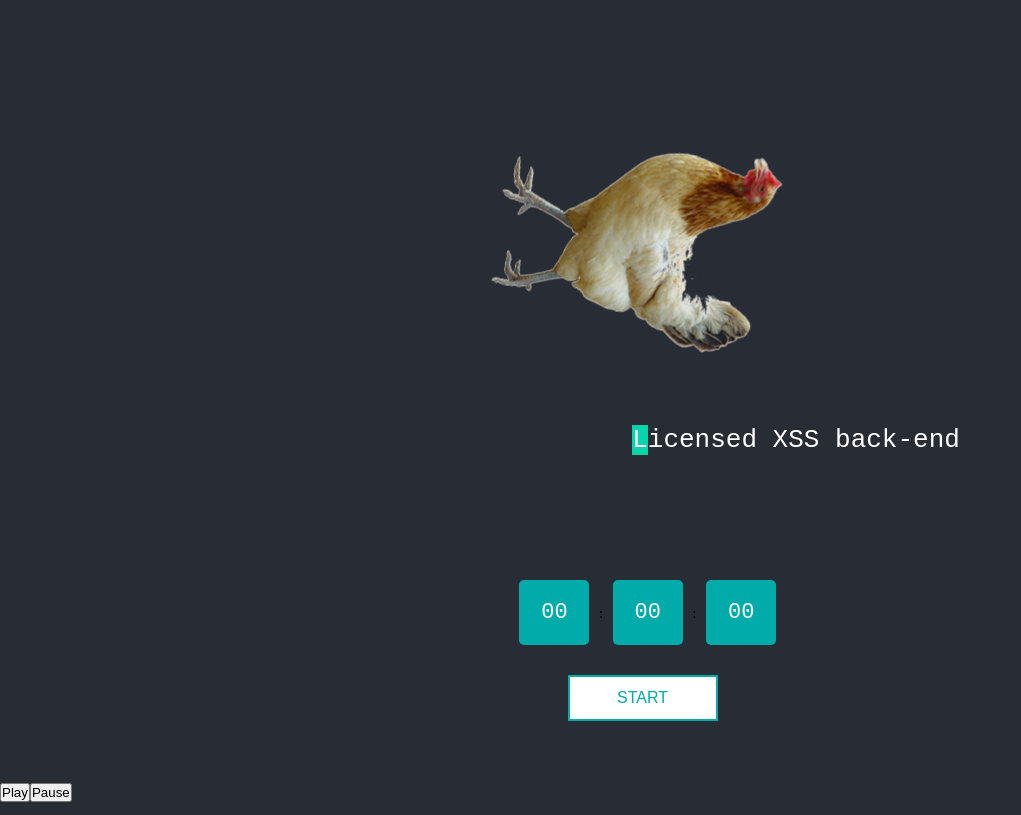
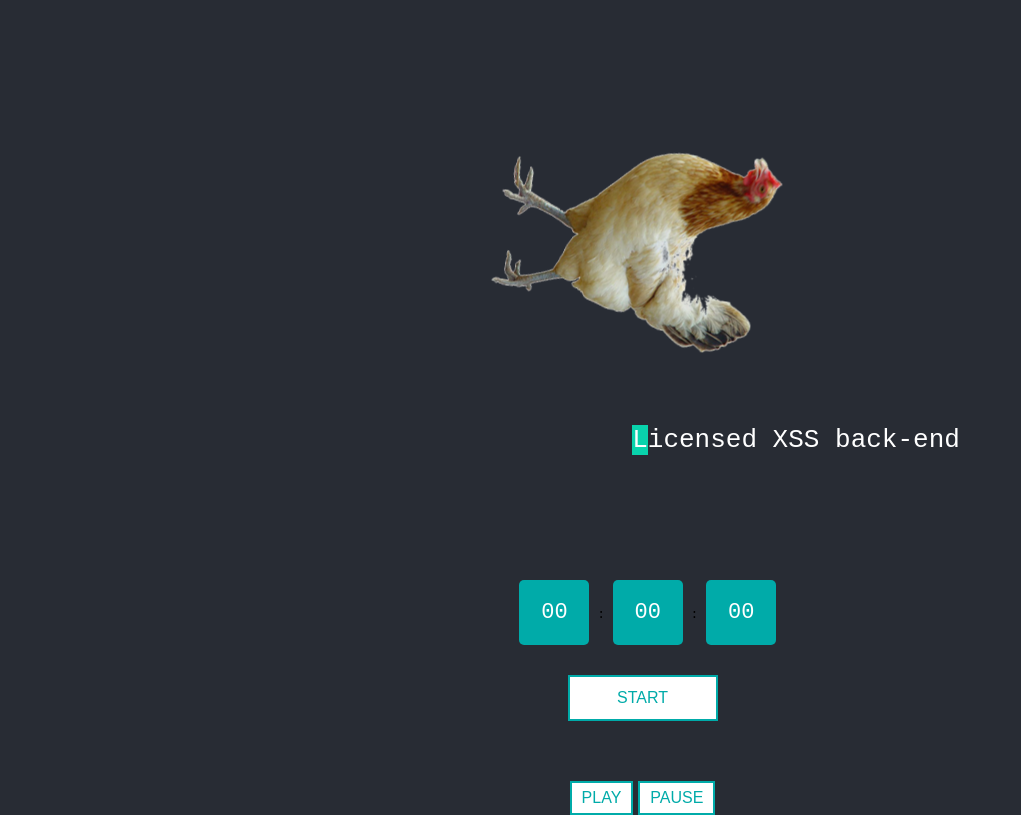
Before and after one commit to djsiu/MountainMadness2021, a React (Create React App) app in the folder interruptingchicken/: page / in a window 1280 px wide. Shown: the whole page, without its empty margins (0-1021 px from the left). Built offline with nearby package versions, Linux system fonts and the light colour scheme; no server answers.

Commit message:
cleaning up imports, moved logo, updated css

```diff
--- a/interruptingchicken/src/App.js
+++ b/interruptingchicken/src/App.js
@@ -1,4 +1,3 @@
-import logo from './logo.svg';
 import './App.css';
 
 import React from 'react';
--- a/interruptingchicken/src/Components/Timer.css
+++ b/interruptingchicken/src/Components/Timer.css
@@ -5,6 +5,7 @@
 }
 
 .clock-holder {
+
   width: 100%;
   background: #282c34;
   margin: 0px auto;
--- /dev/null
+++ b/interruptingchicken/src/Components/backgroundnoise.css
@@ -0,0 +1,31 @@
+.btn-block {
+    min-height: 0vmin;
+    display: flex;
+    flex-direction: row;
+    align-items: center;
+    justify-content: center;
+}
+
+.btn {
+    background: #fff;
+    margin-left: 5px;
+    border: none;
+    padding: 6px 10px;
+    font-size: 16px;
+    text-transform: uppercase;
+    transition: background 1s;
+    cursor: pointer;
+}
+
+.btn-play{
+    position: relative;
+  }
+
+.btn-pause{
+    position: relative;
+  }
+
+.btn-gre {
+    border: 2px solid #00aba9;
+    color: #00aba9;
+  }
--- a/interruptingchicken/src/Components/backgroundnoise.js
+++ b/interruptingchicken/src/Components/backgroundnoise.js
@@ -1,4 +1,5 @@
 import React, { Component } from 'react'
+import './backgroundnoise.css';
 
 class Music extends React.Component {
     constructor(props) {
@@ -45,9 +46,9 @@ class Music extends React.Component {
     render= () => {
 
         return (
-            <div>
-                <button onClick={this.play}>Play</button>
-                <button onClick={this.pause}>Pause</button>
+            <div className="btn-block">
+                <button className="btn btn-gre" onClick={this.play}>Play</button>
+                <button className="btn btn-gre" onClick={this.pause}>Pause</button>
             </div>
         );
     }
--- a/interruptingchicken/src/Popup.css
+++ b/interruptingchicken/src/Popup.css
@@ -10,18 +10,6 @@
     background-color: rgba(0,0,0, 0.5);
   }
 
-  .popup_inner {
-    position: absolute;
-    left: 25%;
-    right: 25%;
-    top: 25%;
-    bottom: 25%;
-    margin: auto;
-    border-radius: 20px;
-    background: white;
-    opacity: 1.0;
-  }
-
 .keyWord {
     color: white;
     opacity: 1.0;
@@ -31,12 +19,3 @@
     height: 40vmin;
     pointer-events: none;
 }
-
-@keyframes chick-pic {
-    from {
-      transform: rotate(0deg);
-    }
-    to {
-      transform: rotate(45deg);
-    }
-  }
--- a/interruptingchicken/src/tabs/TypingPage/TypingPage.js
+++ b/interruptingchicken/src/tabs/TypingPage/TypingPage.js
@@ -1,4 +1,3 @@
-//import logo from '../../logo.svg';
 import logo_chick from '../../chickens/white-chick.png'
 import './TypingPage.css';
 import {generate} from '../../utils/words'
```
Also changed, not shown: interruptingchicken/public/logo.svg (renamed from interruptingchicken/src/logo.svg).
